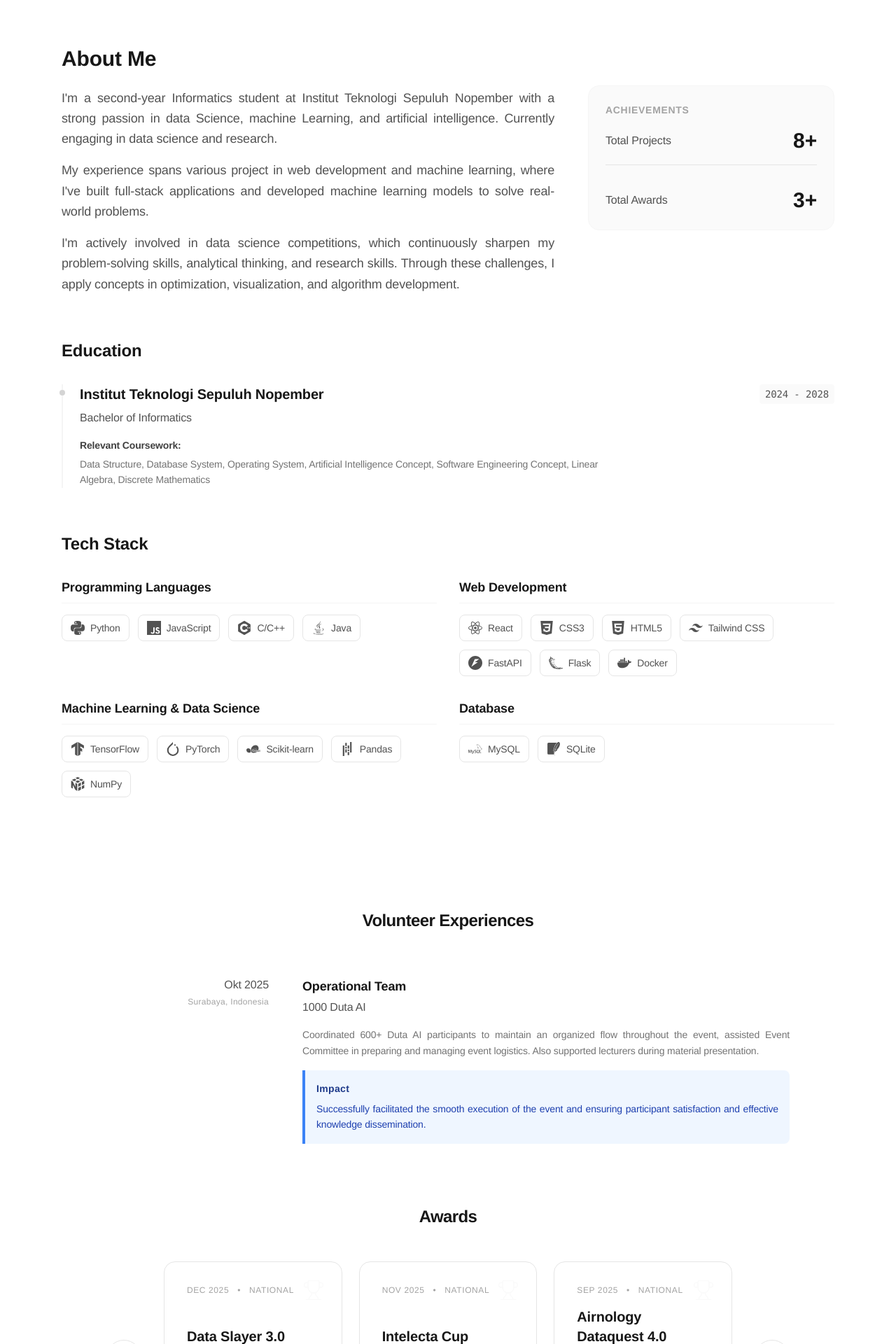
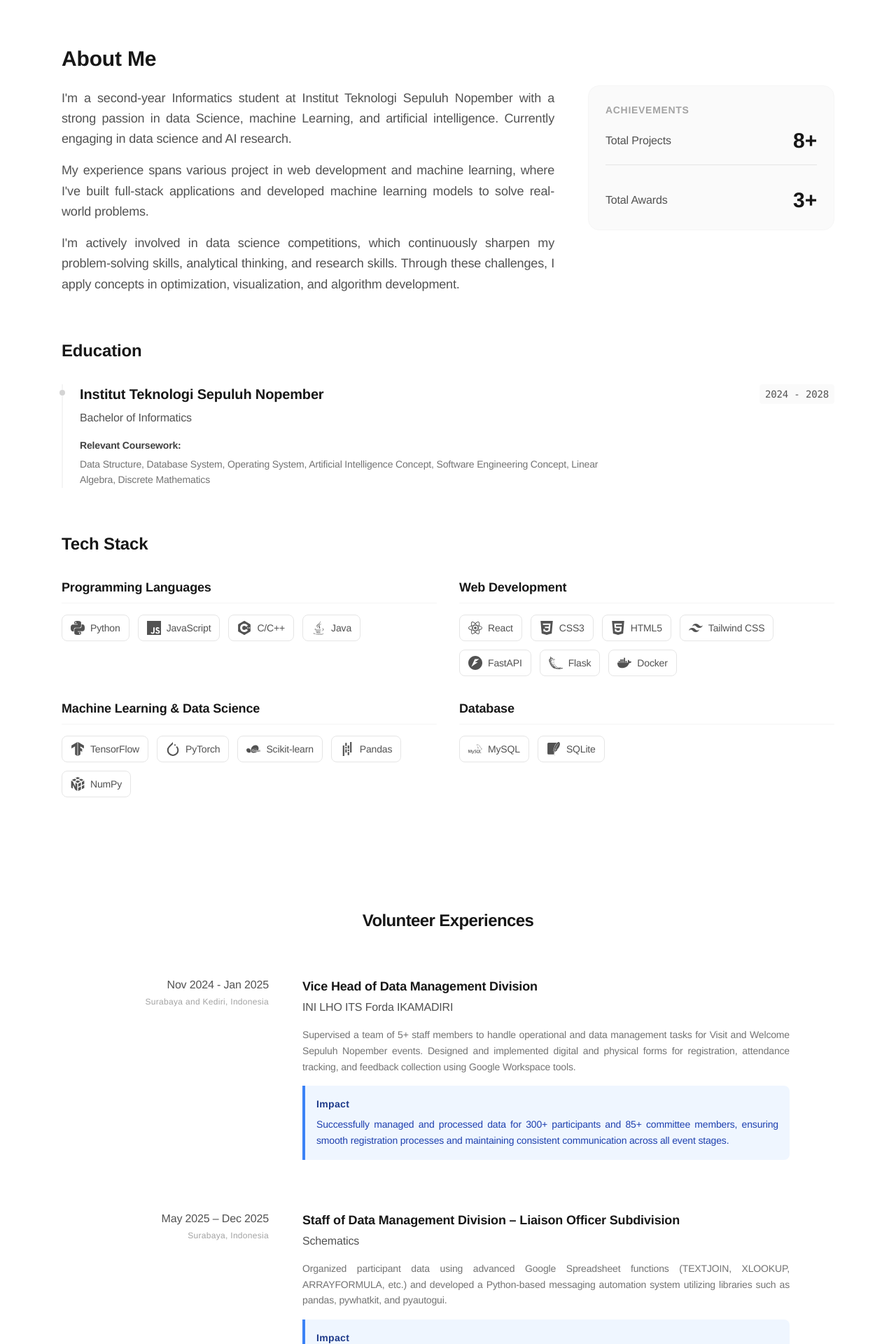
Before and after one commit to abidalfrz/portfolio, a React (Vite) app: page / in a window 1280 px wide. Shown: the part 860-2780 px from the top of the page at 70% size. Built offline with nearby package versions, Linux system fonts and the light colour scheme.

Commit message:
add: volunteer and project

```diff
--- a/src/constants.jsx
+++ b/src/constants.jsx
@@ -1,4 +1,4 @@
-import { Github, Linkedin, Mail, Twitter, Instagram, BarChart2, FileText } from 'lucide-react';
+import { Github, Linkedin, Mail, Twitter, Instagram, BarChart2, FileText, FileUser } from 'lucide-react';
 import React from 'react';
 import {
   SiPython, SiJavascript, SiCplusplus, SiReact, SiFastapi,
@@ -22,7 +22,7 @@ export const NAVIGATION = [
 
 export const ABOUT_ME = {
   description: [
-    "I'm a second-year Informatics student at Institut Teknologi Sepuluh Nopember with a strong passion in data Science, machine Learning, and artificial intelligence. Currently engaging in data science and research.",
+    "I'm a second-year Informatics student at Institut Teknologi Sepuluh Nopember with a strong passion in data Science, machine Learning, and artificial intelligence. Currently engaging in data science and AI research.",
     "My experience spans various project in web development and machine learning, where I've built full-stack applications and developed machine learning models to solve real-world problems.",
     "I'm actively involved in data science competitions, which continuously sharpen my problem-solving skills, analytical thinking, and research skills. Through these challenges, I apply concepts in optimization, visualization, and algorithm development."
   ],
@@ -94,9 +94,33 @@ export const EXPERIENCE = [
 
 export const VOLUNTEER = [
   {
+    role: "Vice Head of Data Management Division",
+    company: "INI LHO ITS Forda IKAMADIRI",
+    year: "Nov 2024 - Jan 2025",
+    place: "Surabaya and Kediri, Indonesia",
+    description: "Supervised a team of 5+ staff members to handle operational and data management tasks for Visit and Welcome Sepuluh Nopember events. Designed and implemented digital and physical forms for registration, attendance tracking, and feedback collection using Google Workspace tools.",
+    impact: "Successfully managed and processed data for 300+ participants and 85+ committee members, ensuring smooth registration processes and maintaining consistent communication across all event stages."
+  },
+  {
+    role: "Staff of Data Management Division – Liaison Officer Subdivision",
+    company: "Schematics",
+    year: "May 2025 – Dec 2025",
+    place: "Surabaya, Indonesia",
+    description: "Organized participant data using advanced Google Spreadsheet functions (TEXTJOIN, XLOOKUP, ARRAYFORMULA, etc.) and developed a Python-based messaging automation system utilizing libraries such as pandas, pywhatkit, and pyautogui.",
+    impact: "Systematically and efficiently managed information for 1000+ participants, significantly reducing manual workload and ensuring the timely dissemination of information."
+  },
+  {
+    role: "Staff of Data Management Division – Data Center Subdivision",
+    company: "GERIGI X UKM EXPO ITS",
+    year: "Jul 2025 - Aug 2025",
+    place: "Surabaya, Indonesia",
+    description: "Managed new student data using Google Forms and spreadsheets with advanced formulas. Executed student clustering processes using Python optimization and developed automation workflows via Google Apps Script.",
+    impact: "Efficiently administered data for 6000+ new students, substantially reducing repetitive administrative tasks and increasing overall operational efficiency during the event."
+  },
+  {
     role: "Operational Team",
     company: "1000 Duta AI",
-    year: "Okt 2025",
+    year: "Oct 2025",
     place: "Surabaya, Indonesia",
     description: "Coordinated 600+ Duta AI participants to maintain an organized flow throughout the event, assisted Event Committee in preparing and managing event logistics. Also supported lecturers during material presentation.",
     impact: "Successfully facilitated the smooth execution of the event and ensuring participant satisfaction and effective knowledge dissemination."
@@ -105,10 +129,18 @@ export const VOLUNTEER = [
 
 export const PROJECTS = [
   {
+    title: "Viz2Speech: Image-to-Speech Generation System",
+    tags : ["VLM", "TTS", "Multimodal", "Generative AI"],
+    description: "An Image-to-Speech engine that generates Indonesian natural speech from images using a combination of Visual Language Models (VLM) and Text-to-Speech (TTS) technologies.",
+    techStack: ["Python", "PyTorch", "FastAPI", "Gradio", "Ngrok"],
+    link: "",
+    github: "https://github.com/abidalfrz/Viz2Speech"
+  },
+  {
     title: "Air Quality Prediction System",
     tags : ["Classification", "Environmental Data"],
     description: "Full-stack web application designed to predict air quality based on various environmental and meteorological features.",
-    techStack: ["Python", "Machine Learning", "React", "FastAPI", "Docker"],
+    techStack: ["Python", "React", "FastAPI", "Docker"],
     link: "",
     github: "https://github.com/abidalfrz/air-quality-prediction-webapp"
   },
@@ -116,7 +148,7 @@ export const PROJECTS = [
     title: "BISINDO Sign Language Recognition",
     tags : ["Classification", "Computer Vision"],
     description: "Computer Vision project focused on identifying and classifying BISINDO hand sign language gestures from images.",
-    techStack: ["Python", "Machine Learning", "OpenCV", "PyTorch"],
+    techStack: ["Python", "OpenCV", "PyTorch"],
     link: "",
     github: "https://github.com/abidalfrz/BISINDO-hand-sign-language-alphabets-classification"
   },
@@ -124,7 +156,7 @@ export const PROJECTS = [
     title: "Electricity Cost Prediction System",
     tags : ["Regression", "Urban Environmental"],
     description: "Web application designed to predict electricity costs based on various infrastructure and environmental features.",
-    techStack: ["Python", "Machine Learning", "Flask","HTML", "CSS", "JavaScript"],
+    techStack: ["Python","Flask","HTML", "CSS", "JavaScript"],
     link: "",
     github: "https://github.com/abidalfrz/electricity-cost-prediction"
   },
@@ -140,7 +172,7 @@ export const PROJECTS = [
     title: "Mental Health Sentiment Analysis",
     tags : ["Classification", "NLP", "Transformer", "Sentiment Analysis"],
     description: "Natural Language Processing (NLP) project focused on classification of user-generated text into mental health status categories.",
-    techStack: ["Python", "Machine Learning", "NLTK", "PyTorch"],
+    techStack: ["Python", "NLTK", "PyTorch"],
     link: "",
     github: "https://github.com/abidalfrz/mental-health-sentiment-analysis-classification-nlp"
   },
@@ -148,7 +180,7 @@ export const PROJECTS = [
     title: "Cyberbullying Tweet Detection",
     tags : ["Classification", "NLP", "Transformer", "Sentiment Analysis"],
     description: "Natural Language Processing (NLP) project focused on identifying and classifying different types of cyberbullying in tweets.",
-    techStack: ["Python", "Machine Learning", "NLTK", "PyTorch", "TensorFlow"],
+    techStack: ["Python", "NLTK", "PyTorch", "TensorFlow"],
     link: "",
     github: "https://github.com/abidalfrz/cyberbullying-classification-multilingual-nlp"
   },
@@ -156,7 +188,7 @@ export const PROJECTS = [
     title: "Hoax vs Fact News Detection",
     tags : ["Classification", "NLP"],
     description: "Natural Language Processing (NLP) project focused on identifying and classifying news articles as hoax or fact.",
-    techStack: ["Python", "Machine Learning", "NLTK"],
+    techStack: ["Python", "NLTK"],
     link: "",
     github: "https://github.com/abidalfrz/hoax-news-detection-webapp"
   },
@@ -164,7 +196,7 @@ export const PROJECTS = [
     title: "Indonesian SMS Spam Detection",
     tags : ["Classification", "NLP"],
     description: "Natural Language Processing (NLP) project focused on identifying and classifying Indonesian SMS messages as spam or not spam.",
-    techStack: ["Python", "Machine Learning", "NLTK", "TensorFlow", "Streamlit"],
+    techStack: ["Python", "NLTK", "TensorFlow", "Streamlit"],
     link: "",
     github: "https://github.com/abidalfrz/sms-spam-classification-nlp"
   }
@@ -243,7 +275,7 @@ export const SOCIAL_LINKS = [
     name: "@abidalfrzi" },
   {
     platform: "CV",
-    icon: <FileText size={20} />,
+    icon: <FileUser size={20} />,
     href: "https://drive.google.com/file/d/1rWgQ-QwoHvcYLH-GPvmKzQB9GNtUzNbq/view?usp=sharing",
     name: "View CV"
   },
```
